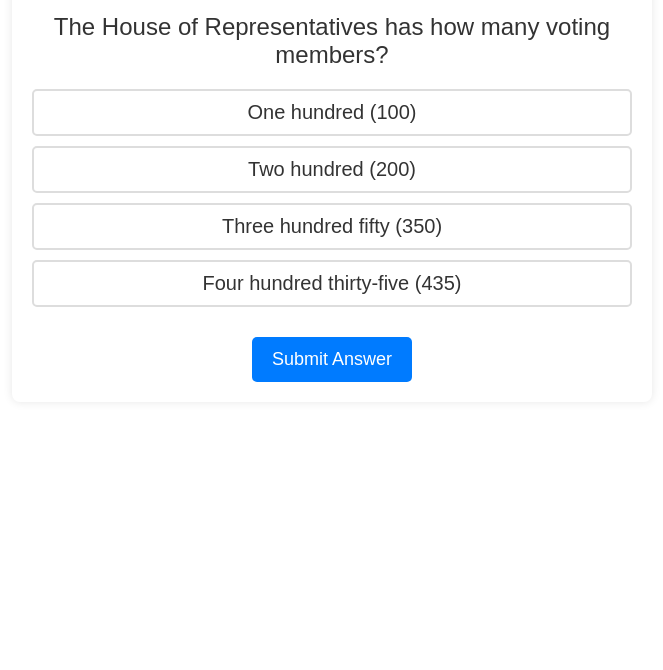
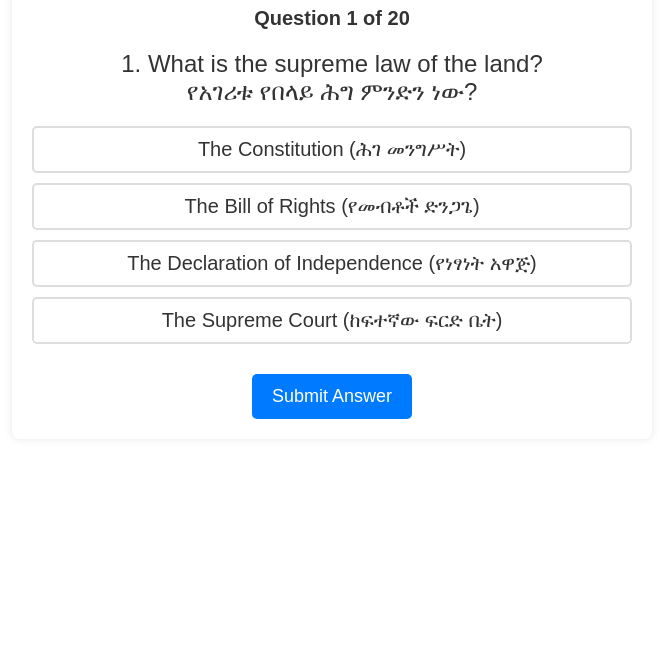
Before and after one commit to githubuser1087/Englishprj, a plain HTML site: page index.html in a window 1280 px wide. Shown: the part 130-800 px from the top of the page, without its empty margins (308-971 px from the left). Drawn offline with Linux system fonts and the light colour scheme.

Commit message:
Update index.html

```diff
--- a/index.html
+++ b/index.html
@@ -3,7 +3,7 @@
 <head>
     <meta charset="UTF-8">
     <meta name="viewport" content="width=device-width, initial-scale=1.0">
-    <title>U.S. Government Quiz</title>
+    <title>U.S. Government Quiz (English and Amharic)</title>
     <style>
         body {
             font-family: Arial, sans-serif;
@@ -68,7 +68,7 @@
     </style>
 </head>
 <body>
-    <h1>Citizenship</h1>
+    <h1>U.S. Government Quiz (English and Amharic)</h1>
     <div id="quiz-container">
         <div class="question-indicator" id="question-indicator"></div>
         <div class="question" id="question-text"></div>
@@ -83,109 +83,110 @@
     <script>
     const questions = [
         {
-        question: "The House of Representatives has how many voting members?",
-        options: ["One hundred (100)", "Two hundred (200)", "Three hundred fifty (350)", "Four hundred thirty-five (435)"],
+            question: "1. What is the supreme law of the land?\nየአገሪቱ የበላይ ሕግ ምንድን ነው?",
+            options: ["The Constitution (ሕገ መንግሥት)", "The Bill of Rights (የመብቶች ድንጋጌ)", "The Declaration of Independence (የነፃነት አዋጅ)", "The Supreme Court (ከፍተኛው ፍርድ ቤት)"],
+            answer: 0
+        },
+        {
+            question: "2. What does the Constitution do?\nሕገ መንግሥቱ የሚያደርገው ምንድን ነው?",
+            options: ["Sets up the government(መንግሥት ይመሰረታል;)", "defines the government (መንግስትን ይገልፃል።)", "protects the basic rights of Americans (የአሜሪካውያንን መሰረታዊ መብቶች ይጠብቃል።)", "All the above (ሁሉም ከላይ)"],
             answer: 3
         },
         {
-        question: "We elect a U.S. Representative for how many years?",
-        options: ["Two (2)", "Four (4)", "Six (6)", "Eight (8)"],
+            question: "3. What are the first three words of the Constitution?\nራስን በራስ የማስተዳደር እሳቤ በሕገ መንግሥቱ በመጀመሪያ ሶስት ቃላት ውስጥ ተመልክቷል፡፡",
+            options: ["We the People (እኛ ሕዝቦች)", "In God We Trust (በእግዚአብሔር እናምናለን)", "E Pluribus Unum (ከብዙ አንድ)", "United We Stand (እኛ በትዕግሥት እንቆማለን)"],
             answer: 0
         },
         {
-        question: "Name your U.S. Representative.",
-        options: ["AL Green", "Nancy Pelosi", "Kevin McCarthy", "Mitch McConnell"],
+            question: "4. What is an amendment?\nማሻሻያ (አሜንድመንት) ምንድን ነው?",
+            options: ["A new law (አዲስ ሕግ)", "A change [to the Constitution]; an addition [to the Constitution] (ለውጥ [ለሕገ መንግሥቱ] ፤ ተጨማሪ [ለሕገ መንግሥቱ])", "State law (የግዛት ህግ)", "A decision (ውሳኔ)"],
+            answer: 1
+        },
+        {
+            question: "5. What do we call the first 10 amendments to the Constitution?\nየሕገ መንግሥቱን የመጀመሪያዎቹ 10 ማሻሻያዎች ምን ብለን እንጠራቸዋለን?",
+            options: ["The Bill of Rights (የመብቶች ድንጋጌ)", "The Preamble (መሰረተ ሐሳብ)", "The Articles of Confederation (የምክር ቤቱ ጽሑፎች)", "The Federalist Papers (የፌደራል ደብዳቤዎች)"],
             answer: 0
         },
         {
-        question: "Who does a U.S. Senator represent?",
-        options: ["Only their party members", "Only those who voted for them", "All people of the state", "Only the wealthy"],
+            question: "6. What is one right or freedom from the First Amendment?\nከመጀመሪያው ማሻሻያ ውስጥ አንድ መብት ወይም ነፃነት የቱ ነው?",
+            options: ["Right to vote (የመምረጥ መብት)", "Right to bear arms (የጦር መሣሪያ መያዝ መብት)", "Freedom of speech (ንግግር ነፃነት)", "Freedom of travel (የመንቀሳቀስ ነፃነት)"],
             answer: 2
         },
         {
-        question: "Why do some states have more Representatives than other states?",
-        options: ["Because of the state's population", "Because they have more land area", "Because they have more electoral votes", "Because they joined the Union earlier"],
+            question: "7. How many amendments does the Constitution have?\nሕገ መንግሥቱ ስንት ማሻሻያዎች አሉት?",
+            options: ["Twenty-five (25)", "Thirty (30)", "Twenty-seven (27)", "Twenty (20)"],
+            answer: 2
+        },
+        {
+            question: "8. What did the Declaration of Independence do?\nየነፃነት አዋጅ ያደረገው ምንድን ነው?",
+            options: ["Declared war (ጦርነትን አወጀ)", "Announced our independence (ነፃነታችንን አሳወቀ)", "Established a government (መንግሥትን አቋቋመ)", "Signed a treaty (አስማተው ተፈራሩ)"],
+            answer: 1
+        },
+        {
+            question: "9. What are two rights in the Declaration of Independence?\nበነፃነት አዋጁ ሁለት መብቶች ምንድን ናቸው?",
+            options: ["Life; liberty; pursuit of happiness (ሕይወት ፤ ነፃነት ፤ ደስተኛነትን መሻት)", "Pursuit of jobs (ስራዎችን መፈለግ)", "Right to bear arms (የጦር መሣሪያ መያዝ)", "Right to vote (የመምረጥ መብት)"],
             answer: 0
         },
         {
-        question: "We elect a President for how many years?",
-        options: ["Two (2)", "Four (4)", "Six (6)", "Eight (8)"],
+            question: "10. What is freedom of religion?\nየሃይማኖት ነፃነት ምንድን ነው?",
+            options: [ "You must follow a religion (ሃይማኖትን መከተል አለብህ)", "it is illegal to practice a religion (ሃይማኖትን መከተል ሕገ-ወጥ ነው)", "Only one religion is allowed (አንድ ሃይማኖት ብቻ ይቻላል)", " You can practice any religion, or not practice a religion (ማንኛውንም ሃይማኖት መከተል ፡ ወይንም ምንም ሃይማኖት አለመከተል ይቻላል)"],
+            answer: 0
+        },
+        {
+            question: "11. What is the economic system in the United States?\nየአሜሪካ ኢኮኖሚክ ሥርዓት ምንድን ነው?",
+            options: ["Capitalist economy (ካፒታሊስት ኢኮኖሚ)", "Socialist economy (ሶሻሊስት ኢኮኖሚ)", "Communist economy (ኮሚዩኒስት ኢኮኖሚ)", "Mixed economy (በእኩል ያቀረበ ኢኮኖሚ)"],
+            answer: 0
+        },
+        {
+            question: "12. What is the rule of law?\nየሕግ አስተዳደር ምንድን ነው?",
+            options: [ "No one can follow the law (ማንም ሰው ሕጉን ሊከተል አይችልም)", "Only leaders can follow the law (መሪዎች ብቻ ሕጉን ሊከተሉ ይችላሉ)", "Everyone must follow the law (ሁሉም ሕጉን ሊከተል አለበት)", "The law applies only to citizens (ሕጉ ለሕዝቡ ብቻ ይሰራል)"],
+            answer: 2
+        },
+        {
+            question: "13. Name one branch of government.\nአንድ የመንግሥት ቅርንጫፍ ስም ይጥቀሱ።",
+            options: ["Department of Education (የትምህርት ጽ/ቤት)", "Executive (ኤክሰክዩቲቭ)", "National Guard (ናሽናል ጋርድ)", "Bureaucracy (ቢሮክራሲ)"],
             answer: 1
         },
         {
-        question: "In what month do we vote for President?",
-        options: ["September", "October", "November", "December"],
-        answer: 2
+            question: "14. What stops one branch from becoming too powerful?\nአንድ ቅርንጫፍ ከሌላ በላይ ኃይለኛ እንዳይሆን የሚከላከል ምንድን ነው?",
+            options: [ "Separation of powers (ሥልጣናትን ማለያየት)", "A constitution (ህገ መንግሥት)", "A military (ወታደራዊ ኃይል)", "Checks and balances (ቁጥጥርና ሚዛን)"],
+            answer: 3
         },
         {
-        question: "What is the name of the President of the United States now?",
-        options: ["Donald Trump", "Barack Obama", "Joe Biden", "George W. Bush"],
-        answer: 2
-    },
-    {
-        question: "What is the name of the Vice President of the United States now?",
-        options: ["Mike Pence", "Kamala Harris", "Joe Biden", "Dick Cheney"],
+            question: "15. Who is in charge of the executive branch?\nየኤክሰክዩቲቭ ቅርንጫፍ አስተዳደርን የሚቆጥረው ማን ነው?",
+            options: [ "The Speaker of the House (የምክር ቤቱ አስተዳዳሪ)", "The President (ፕሬዚዳንት)", "The Chief Justice (ሕጉን ለማስተዳደር ሰላባ በሚሰጥው)", "The Military General (የወታደራዊ ኃይል መሪ)"],
             answer: 1
         },
         {
-        question: "If the President can no longer serve, who becomes President?",
-        options: ["The Vice President", "The Speaker of the House", "The Secretary of State", "The Chief Justice"],
-        answer: 0
-    },
-    {
-        question: "If both the President and the Vice President can no longer serve, who becomes President?",
-        options: ["The Secretary of State", "The Chief Justice", "The Speaker of the House", "The Senate Majority Leader"],
-        answer: 2
-    },
-    {
-        question: "Who is the Commander in Chief of the military?",
-        options: ["The Secretary of Defense", "The President", "The Chairman of the Joint Chiefs of Staff", "The Vice President"],
+            question: "16. Who makes federal laws?\nየፌደራል ሕጎችን የሚያወጣው ማን ነው?",
+            options: [ "The President (ፕሬዚዳንት)", "Congress (ኮንግረስ)", "The Judicial branch (ግምገማ ቅርንጫፍ)", "The Vice President (አቶ ፕሬዚዳንት)"],
             answer: 1
         },
         {
-        question: "Who signs bills to become laws?",
-        options: ["The President", "The Vice President", "The Speaker of the House", "The Chief Justice"],
-        answer: 0
-    },
-    {
-        question: "Who vetoes bills?",
-        options: ["The Chief Justice", "The Senate Majority Leader", "The Speaker of the House", "The President"],
+            question: "17. What are the two parts of Congress?\nየኮንግረሱ ሁለት ክፍሎች ምንድን ናቸው?",
+            options: [ "Executive and Legislative (ኤክሰክዩቲቭ እና ሌጂስላቲቭ)", "Judicial and Bureaucracy (ግምገማና ቢሮክራሲ)", "Military and Civilian (ወታደራዊ እና ነዋሪ)", "Senate and House of Representatives (ሴኔት እና የህዝብ ተወካዮች)"],
             answer: 3
         },
         {
-        question: "What does the President's Cabinet do?",
-        options: ["Makes laws", "Advises the President", "Decides court cases", "Approves the budget"],
+            question: "18. How many U.S. Senators are there?\nበአሜሪካ ስንት ሴኔቶች አሉ?",
+            options: ["50", "100", "150", "200"],
             answer: 1
         },
         {
-        question: "What are two Cabinet-level positions?",
-        options: ["Secretary of State and Secretary of Defense", "Chief of Staff and Press Secretary", "Senate Majority Leader and House Speaker", "Chief Justice and Attorney General"],
-        answer: 0
-    },
-    {
-        question: "What does the judicial branch do?",
-        options: ["Makes laws", "Enforces laws", "Reviews laws", "Approves the budget"],
-        answer: 2
-    },
-    {
-        question: "What is the highest court in the United States?",
-        options: ["The Federal Court", "The Supreme Court", "The District Court", "The Court of Appeals"],
+            question: "19. We elect a U.S. Senator for how many years?\nሴኔተርን ለስንት አመት እንመርጣለን?",
+            options: ["2 years (ሁለት አመት)", "6 years (ስድስት አመት)", "4 years (አራት አመት)", "8 years (ስምንት አመት)"],
             answer: 1
         },
         {
-        question: "How many justices are on the Supreme Court?",
-        options: ["Seven (7)", "Nine (9)", "Eleven (11)", "Thirteen (13)"],
-        answer: 1
-    },
-    {
-        question: "Who is the Chief Justice of the United States now?",
-        options: ["John G. Roberts Jr.", "Clarence Thomas", "Samuel Alito", "Sonia Sotomayor"],
+            question: "20. Who is one of your state’s U.S. Senators now?\nበአሁኑ ጊዜ ከእርስዎ ግዛት ከዩኤስ ሴናተሮች አንዱ ማን ነው?",
+            options: ["Ted Cruz (ቴድ ክሩዝ)", "Bernie Sanders (በርኒ ሳንደርስ)", "Nancy Pelosi (ናንሲ ፔሎሲ)", "Kamala Harris (ካማላ ሃሪስ)"],
             answer: 0
         }
     ];
 
     let currentQuestionIndex = 0;
     let score = 0;
+    let lastCorrectAnswer = -1; // Track the last correct answer
 
     function loadQuestion() {
         const question = questions[currentQuestionIndex];
@@ -194,6 +195,7 @@
         const optionsContainer = document.getElementById('answer-options');
         optionsContainer.innerHTML = '';
 
+        // Render options
         question.options.forEach((option, index) => {
             optionsContainer.innerHTML += `
                 <div class="option" onclick="selectOption(${index})">${option}</div>
@@ -247,5 +249,6 @@
 
     loadQuestion();
 </script>
+
 </body>
 </html>
```
Lines whose indentation alone changed are shown as unchanged.
